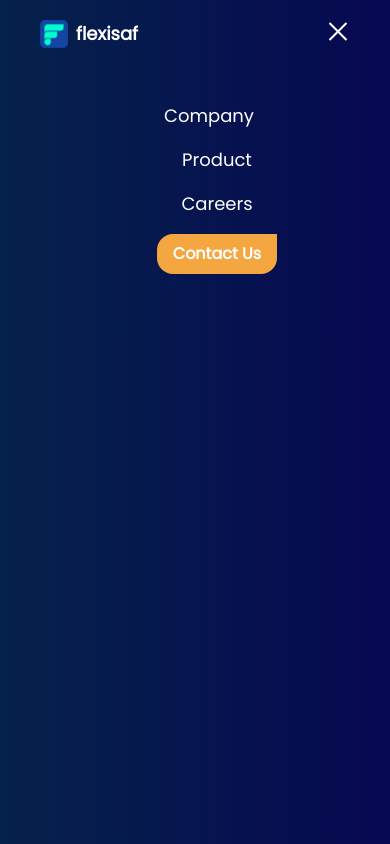
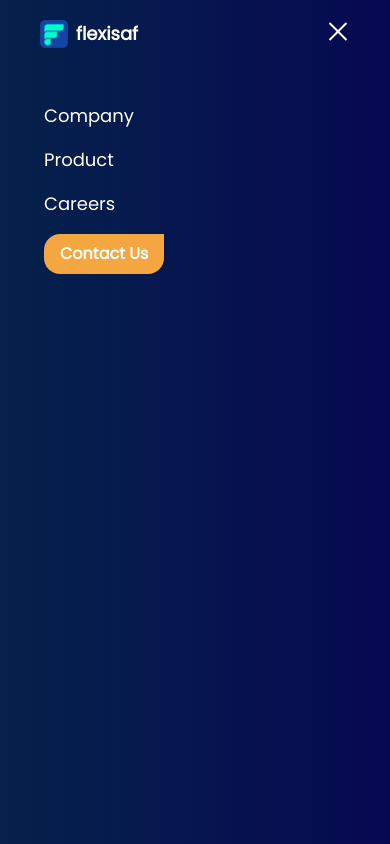
Before and after one commit to ofonime41/flexisaf, a Vue app: page / in a window 390 px wide. Both pictures are taken after a click on the button 338 px from the left and 34 px from the top of the page. Shown: the top 844 px of the page. Built offline with nearby package versions, Linux system fonts and the light colour scheme.

Commit message:
changed the navbar alignment and responsiveness

```diff
--- a/src/components/NavBar.vue
+++ b/src/components/NavBar.vue
@@ -21,7 +21,7 @@
                 </button>
 
                  <ul id="menu"
-                class="md:bg-none bg-gradient-to-r from-[#05224B] to-[#070852] hidden  min-h-full md:flex md:items-center space-x-4 space-y-4 md:space-y-0 md:z-auto z-[1] md:static absolute text-white text-center w-full left-0 md:w-auto py-4 md:py-0 pl-7 md:pl-0 md:opacity-100  top-[70px] transition-all ease-in duration-500">
+                class="md:bg-none bg-gradient-to-r from-[#05224B] to-[#070852] hidden  min-h-full md:flex md:items-center space-x-4 space-y-4 md:space-y-0 md:z-auto z-[1] md:static absolute text-white  w-full left-0 md:w-auto py-4 md:py-0 pl-7 md:pl-0 md:opacity-100  top-[70px] transition-all ease-in duration-500">
                 <li class="mx-4 my-4"><a href="" class="text-lg hover:text-cyan-500 duration-500 ">Company</a></li>
                 <li><a href="" class="text-lg hover:text-cyan-500 duration-500">Product</a></li>
                 <li><a href="" class="text-lg hover:text-cyan-500 duration-500">Careers</a></li>
--- a/src/views/HomeView.vue
+++ b/src/views/HomeView.vue
@@ -12,10 +12,10 @@
       </svg>
     </div>
     <!-- section content -->
-    <div class="container mx-auto px-10 md:px-20 md:py-14">
+    <div class="container mx-auto px-10 md:px-20 py:10 md:py-14">
       <div class="showcase md:grid md:grid-cols-2 grid-row gap-10">
         <div class="text-white">
-          <h1 class="pt-5 mb-10 text-center md:text-left text-2xl  md:text-4xl font-bold tracking-wide"> Improving Education
+          <h1 class="pt-10 md:pt-5 mb-10 text-center md:text-left text-2xl  md:text-4xl font-bold tracking-wide"> Improving Education
             through Technology Solutions</h1>
 
           <p class="mb-10 text-center md:text-left md:text-lg md:pr-5">Providing the best school administration, teaching
@@ -165,13 +165,13 @@
 
 
           </div>
-          <div class="flex space-x-10 my-10">
+          <div class="flex md:space-x-10 space-x-5 my-10">
             <p class="text-center font-bold text-[#070852] "><span
-                class="text-2xl">5+</span><br>Countries</p>
-            <p class="text-center font-bold text-[#E03168] "><span class="font-bold text-2xl">500+
+                class="md:text-2xl">5+</span><br>Countries</p>
+            <p class="text-center font-bold text-[#E03168] "><span class="font-bold md:text-2xl">500+
               </span><br>Schools</p>
             <p class="text-center font-bold text-green-900 "><span
-                class=" text-2xl">50+ </span><br>Organisation</p>
+                class=" md:text-2xl">50+ </span><br>Organisation</p>
           </div>
         </div>
       </div>
```
